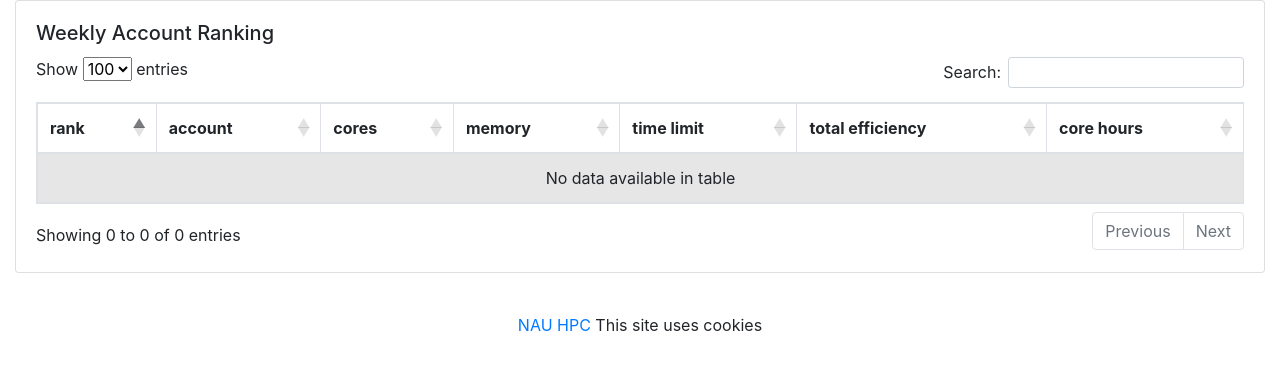
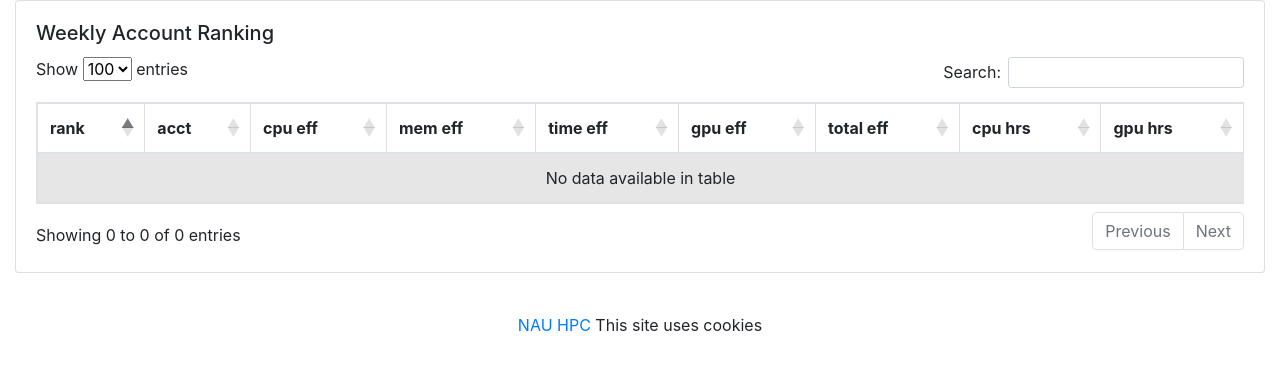
Before and after one commit to nauhpc/doppler, a Flask app: template templates/home.html in a window 1280 px wide. Shown: the part 58-428 px from the top of the page. Run offline with Flask 2, Linux system fonts and the light colour scheme; the template is opened without the code that fills it, so the values that code supplies are empty; parts of the project's set-up code (start-up, migrations or seed data) failed here and were passed over; some libraries are stand-ins or nearby versions.

Commit message:
gpu eff added to pages

```diff
--- a/app.py
+++ b/app.py
@@ -4,7 +4,6 @@ Authors:
     - Chance Nelson <chance-nelson@nau.edu>
     - Ian Otto <iso-ian@nau.edu>
 """
-
 
 import sys
 import time
@@ -18,7 +17,6 @@ import pygal
 from flask import Flask, render_template, request, url_for, redirect
 
 import jobstats
-
 
 app = Flask(__name__)
 
@@ -102,29 +100,33 @@ def normalize(data, all_scores=False, by_date=False):
         memory = None
         time   = None
         cpu    = None
+        gpu    = None
 
         try:
             memory = data['memuse']  / data['memreq']
             memory *= 100
-
         except:
             pass
 
         try:
             time = data['timeuse'] / data['timereq']
             time *= 100
-
         except:
             pass
 
         try:
             cpu = data['cputime']  / data['idealcpu']
             cpu *= 100
-
         except:
             pass
 
-        applicable_scores = [i for i in [memory, time, cpu] if i and i != 0]
+        try:
+            gpu = data['gpuhours'] / data['gpureq']
+            gpu *= 100
+        except:
+            pass
+
+        applicable_scores = [i for i in [memory, time, cpu, gpu] if i and i != 0]
 
         score = 0
         if len(applicable_scores) != 0:
@@ -135,6 +137,7 @@ def normalize(data, all_scores=False, by_date=False):
             data['cpu-score']    = round(cpu, 2) if cpu else None
             data['mem-score']    = round(memory, 2) if memory else None
             data['tlimit-score'] = round(time, 2) if time else None
+            data['gpu-score']    = round(gpu, 2) if gpu else None
             return data
 
         else:
@@ -159,6 +162,8 @@ def normalize(data, all_scores=False, by_date=False):
                 'timereq'  : 0,
                 'cputime'  : 0,
                 'idealcpu' : 0,
+                'gpuhours' : 0,
+                'gpureq'  : 0
             }
 
             # add the current day to the total
@@ -186,7 +191,8 @@ def getScore(account=None, user=None, since=None, by_date=False):
                 'total': 0,
                 'cpu-score': 0,
                 'mem-score': 0,
-                'tlimit-score': 0
+                'tlimit-score': 0,
+                'gpu-score' 0
             }
         dict: Dictionary of dictionaries, if the ''by_date'' flag is set, of
               the form::
@@ -195,7 +201,8 @@ def getScore(account=None, user=None, since=None, by_date=False):
                     'total': 0
                     'cpu-score': 0,
                     'mem-score': 0,
-                    'tlimit-score': 0
+                    'tlimit-score': 0,
+                    'gpu-score': 0
                 },
                 ...
             }
@@ -381,8 +388,8 @@ def renderGraph(graph_function, data_set):
         # Retrieve usage data for each top account
         for user in top_users:
             data = getScore(user=user,
-                               since=(date.today()-timedelta(days)),
-                               by_date=True)
+                            since=(date.today()-timedelta(days)),
+                            by_date=True)
 
             data_points[user] = data
 
@@ -393,7 +400,8 @@ def renderGraph(graph_function, data_set):
             'cores': [],
             'memory': [],
             'time limit': [],
-            'total efficiency': []
+            'total efficiency': [],
+            'gpu': []
         }
 
         for i in range(days, 0, -1):
@@ -404,14 +412,14 @@ def renderGraph(graph_function, data_set):
                 data_points['cores'].append(score['cpu-score'])
                 data_points['memory'].append(score['mem-score'])
                 data_points['time limit'].append(score['tlimit-score'])
+                data_points['gpu'].append(score['gpu-score'])
                 data_points['total efficiency'].append(score['total'])
-
             else:
                 data_points['cores'].append(None)
                 data_points['memory'].append(None)
                 data_points['time limit'].append(None)
+                data_points['gpu'].append(None)
                 data_points['total efficiency'].append(None)
-
 
         # Add each account in alphabetical order
         for i in sorted(data_points.keys()):
@@ -536,12 +544,23 @@ def home():
         cores   = scores['cpu-score'] if scores['cpu-score'] else '-'
         memory  = scores['mem-score'] if scores['mem-score'] else '-'
         t_limit = scores['tlimit-score'] if scores['tlimit-score'] else '-'
+        gpu     = scores['gpu-score'] if scores['gpu-score'] else '-'
         total   = scores['total'] if scores['total'] else '-'
 
         core_hours = getCoreHours(i)
 
-        account_ranks.append([len(account_ranks)+1, account_name, cores,
-                              memory, t_limit, total, core_hours])
+        inner_dict = dict()
+
+        inner_dict['rank'] = len(account_ranks) + 1
+        inner_dict['name'] = account_name
+        inner_dict['cores'] = cores
+        inner_dict['memory'] = memory
+        inner_dict['time limit'] = t_limit
+        inner_dict['total efficiency'] = total
+        inner_dict['core hours'] = core_hours
+        inner_dict['gpu'] = gpu
+        inner_dict['gpu hours'] = scores['gpuhours'] if scores['gpuhours'] else '-'
+        account_ranks.append(inner_dict)
 
     return render_template(template, graph=renderGraph, box=pygal.Box,
                            line=pygal.Line, account_ranks=account_ranks,
@@ -577,6 +596,7 @@ def renderAccountLineGraph(account_name):
         'memory': [],
         'time limit': [],
         'total efficiency': [],
+        'gpu': []
     }
 
     for i in range(days, 1, -1):
@@ -587,12 +607,13 @@ def renderAccountLineGraph(account_name):
             data_points['cores'].append(score['cpu-score'])
             data_points['memory'].append(score['mem-score'])
             data_points['time limit'].append(score['tlimit-score'])
+            data_points['gpu'].append(score['gpu-score'])
             data_points['total efficiency'].append(score['total'])
-
         else:
             data_points['cores'].append(None)
             data_points['memory'].append(None)
             data_points['time limit'].append(None)
+            data_points['gpu'].append(None)
             data_points['total efficiency'].append(None)
 
     for data in sorted(data_points.keys()):
@@ -675,6 +696,7 @@ def viewAccount(account_name=None):
         'total': total_scores['total'],
         'cores': total_scores['cpu-score'],
         'memory': total_scores['mem-score'],
+        'gpu': total_scores['gpu-score'],
         'tlimit': total_scores['tlimit-score']
     }
 
@@ -687,14 +709,17 @@ def viewAccount(account_name=None):
 
     for user in user_list:
         stats = db.getStats(account=account_name, user=user, since=since)
+
         user_score = normalize(stats, all_scores=True)
 
         users[user] = {
             'cores': user_score['cpu-score'],
             'memory': user_score['mem-score'],
             'tlimit': user_score['tlimit-score'],
+            'gpu': user_score['gpu-score'],
             'total': user_score['total'],
-            'core hours': getCoreHours(stats)
+            'core hours': getCoreHours(stats),
+            'gpu hours': user_score['gpuhours']
         }
 
         for element in users[user].keys():
@@ -750,6 +775,7 @@ def renderUserAccountLineGraph(user_name, account=None):
         'memory': [],
         'time limit': [],
         'total efficiency': [],
+        'gpu': []
     }
 
     for i in range(days, 1, -1):
@@ -760,13 +786,13 @@ def renderUserAccountLineGraph(user_name, account=None):
             data_points['cores'].append(score['cpu-score'])
             data_points['memory'].append(score['mem-score'])
             data_points['time limit'].append(score['tlimit-score'])
+            data_points['gpu'].append(score['gpu-score'])
             data_points['total efficiency'].append(score['total'])
-
         else:
             data_points['cores'].append(None)
             data_points['memory'].append(None)
+            data_points['gpu'].append(None)
             data_points['time limit'].append(None)
-            data_points['total efficiency'].append(None)
 
     for data in sorted(data_points.keys()):
         line_graph.add(data, data_points[data])
@@ -815,12 +841,13 @@ def viewUser(user_name=None):
             'cores':      round(stats['cpu-score'], 2) if stats['cpu-score'] else '-',
             'tlimit':     round(stats['tlimit-score'], 2) if stats['tlimit-score'] else '-',
             'total':      round(stats['total'], 2) if stats['tlimit-score'] else '-',
-            'core hours': getCoreHours(stats)
+            'core hours': getCoreHours(stats),
+            'gpu hours':  round(stats['gpuhours'], 2) if stats['gpuhours'] else '-',
+            'gpu':        round(stats['gpu-score'], 2) if stats['gpureq'] else '-'
         }
 
     # Render the account view template
     return render_template('user.html', user_name=user_name, accounts=accounts, time=timeframe, timeframe=days)
-
 
 if __name__ == '__main__':
     if '--debug' in sys.argv:
--- a/templates/home.html
+++ b/templates/home.html
@@ -1,8 +1,8 @@
 {% extends 'base.html' %}
 
 {% block content %}
+
 <title> Monsoon Jobstats </title>
-
 
 <!-- account ranks  -->
 <div class="row">
@@ -30,25 +30,38 @@
                         {% endif %}
                     {% endif %}
                 </h5>
+                <div>
+                </div>
                 <table id="table" class="table table-striped table-bordered">
-                    <thead>
-                    <tr> <th>rank</th> <th>account</th> <th>cores</th> <th>memory</th> <th>time
-                    limit</th><th>total efficiency</th>  <th>core hours</th> </tr>
-                    </thead>
+                  <thead>
+                    <tr>
+                      <th>rank</th>
+                      <th>acct</th>
+                      <th>cpu eff</th>
+                      <th>mem eff</th>
+                      <th>time eff</th>
+                      <th>gpu eff</th>
+                      <th>total eff</th>
+                      <th>cpu hrs</th>
+                      <th>gpu hrs</th>
+                    </tr>
+                  </thead>
                     <tbody>
                     {% for i in account_ranks %}
                     <tr>
-                        <th scope="row">{{i[0]}}</th>
+                        <th scope="row">{{i['rank']}}</th>
                         {% if view == 'users' %}
-                        <td><a href={{url_for('viewUser', user_name=i[1], time=time, view=view)}}>{{i[1]}}</a></td>
+                        <td><a href={{url_for('viewUser', user_name=i['name'], time=time, view=view)}}>{{i['name']}}</a></td>
                         {% else %}
-                        <td><a href={{url_for('viewAccount', account_name=i[1], time=time, view=view)}}>{{i[1]}}</a></td>
+                        <td><a href={{url_for('viewAccount', account_name=i['name'], time=time, view=view)}}>{{i['name']}}</a></td>
                         {% endif %}
-                        <td>{{i[2]|round(2) if i[2] != '-' else '<div title="This user used the minimum value for this resource. A score was not calculated." style="color: green;">0</div>'|safe}}</td>
-                        <td>{{i[3]|round(2) if i[3] != '-' else '<div title="This user used the minimum value for this resource. A score was not calculated." style="color: green;">0</div>'|safe}}</td>
-                        <td>{{i[4]|round(2) if i[4] != '-' else '<div title="This user used the minimum value for this resource. A score was not calculated." style="color: green;">0</div>'|safe}}</td>
-                        <td>{{i[5]|round(2) if i[5] != '-' else i[5]}}</td>
-			<td>{{i[6]}}</td>
+                        <td>{{i['cores']|round(2) if i['cores'] != '-' else '<div title="This user used the minimum value for this resource. A score was not calculated." style="color: green;">0</div>'|safe}}</td>
+                        <td>{{i['memory']|round(2) if i['memory'] != '-' else '<div title="This user used the minimum value for this resource. A score was not calculated." style="color: green;">0</div>'|safe}}</td>
+                        <td>{{i['time limit']|round(2) if i['time limit'] != '-' else '<div title="This user used the minimum value for this resource. A score was not calculated." style="color: green;">0</div>'|safe}}</td>
+			<td>{{i['gpu']|round(2) if i['gpu'] != '-' else '<div title="This user used the minimum value for this resource. A score was not calculated." style="color: green;">0</div>'|safe}}</td>
+			<td>{{i['total efficiency']|round(2) if i['total efficiency'] != '-' else i['total efficiency']}}</td>
+                        <td>{{i['core hours']}}</td>
+                        <td>{{i['gpu hours']}}</td>
                     </tr>
                     {% endfor %}
                     </tbody>
```
Also changed, not shown: jobstats.py (+71 -46 lines), templates/account.html (+24 -4 lines), templates/cluster.html (+10 -7 lines), templates/user.html (+14 -3 lines).
